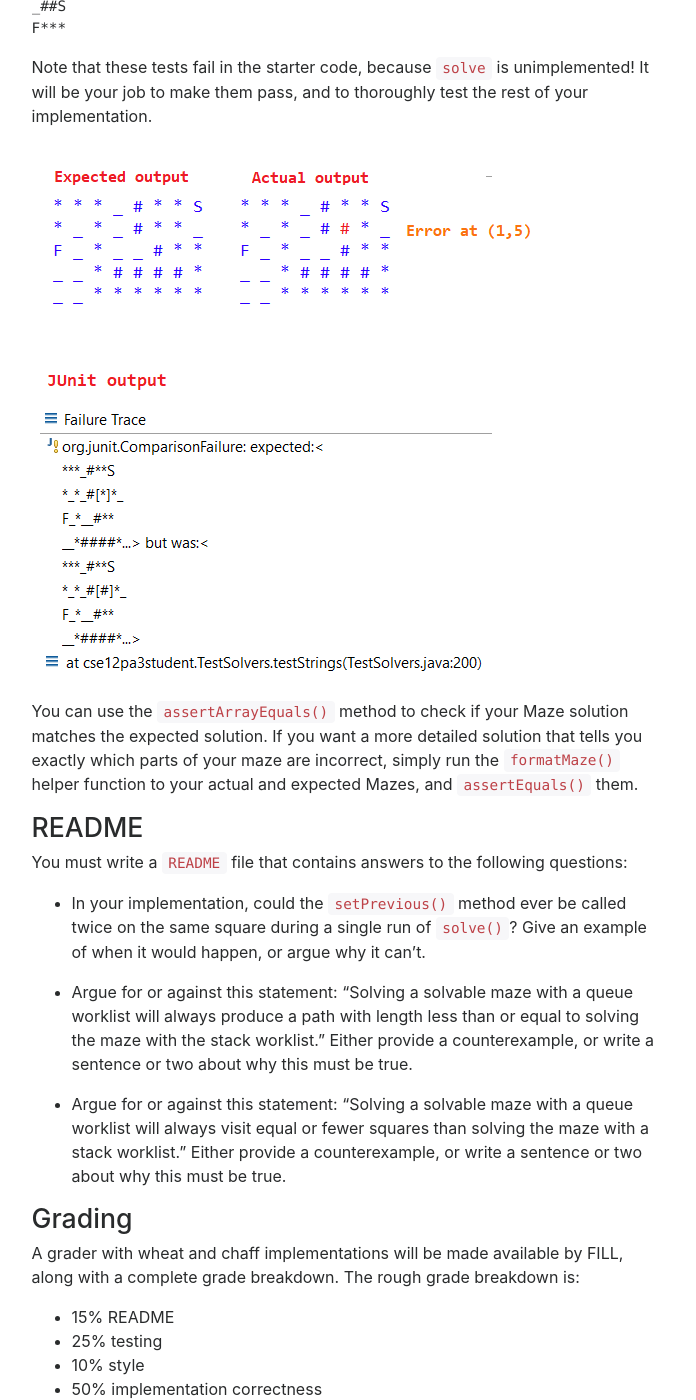
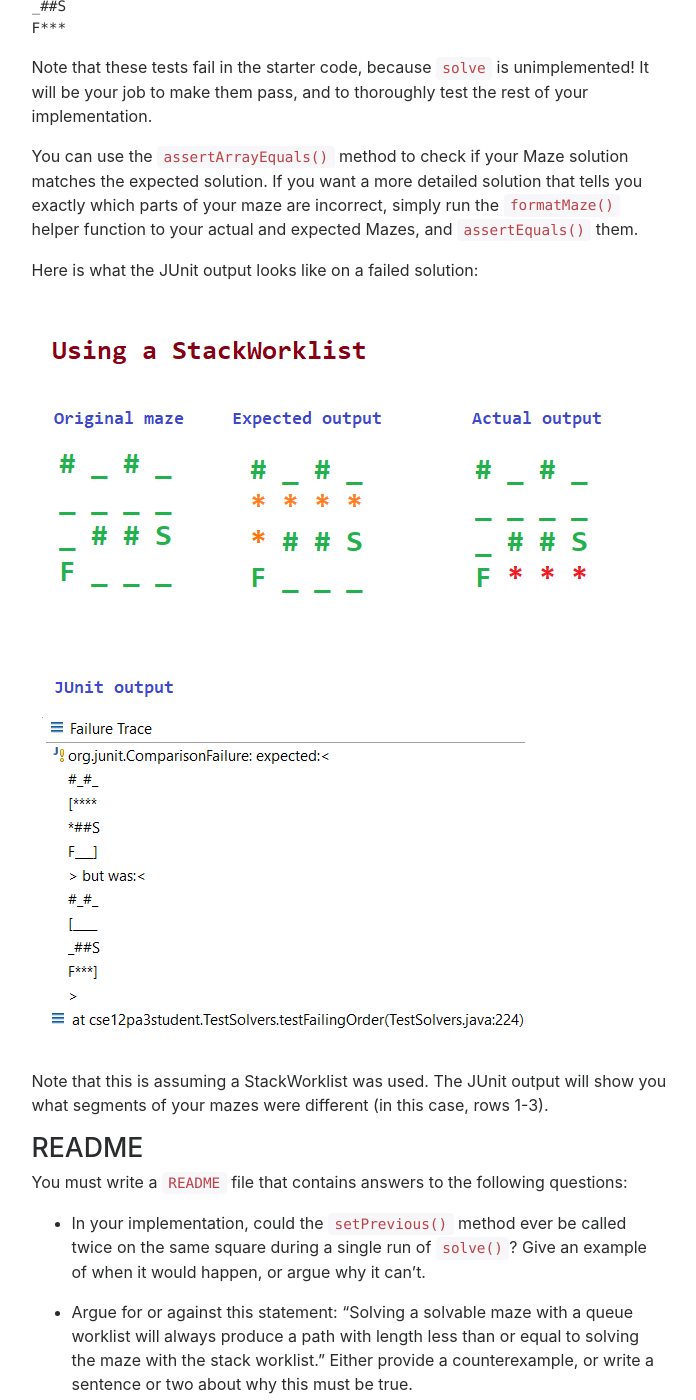
Before and after one commit to ucsd-cse12-w17/ucsd-cse12-w17.github.io, a Jekyll site: the page built from pa3/index.md, in a window 1280 px wide and 1400 px high, scrolled down 4229 px. Shown: the whole window, without its empty margins (291-987 px from the left). Built offline with Jekyll 4.4.1, drawn with Linux system fonts in a browser that asks for light colours; nearby versions of some CDN libraries.

Commit message:
junit updates

```diff
--- a/pa3/index.md
+++ b/pa3/index.md
@@ -206,13 +206,19 @@ Note that these tests fail in the starter code, because `solve` is
 unimplemented! It will be your job to make them pass, and to thoroughly test
 the rest of your implementation.
 
-<img src="./junit%20output.png">
 
 You can use the `assertArrayEquals()` method to check if your Maze solution
 matches the expected solution. If you want a more detailed solution that tells
 you exactly which parts of your maze are incorrect, simply run the
 `formatMaze()` helper function to your actual and expected Mazes, and
 `assertEquals()` them.
+
+Here is what the JUnit output looks like on a failed solution:
+
+<img src="./junit%20output.png">
+
+Note that this is assuming a StackWorklist was used. The JUnit output will show you what segments of your mazes were different (in this case, rows 1-3).
+
 
 ## README
 
```
Also changed, not shown: pa3/junit output.png.
